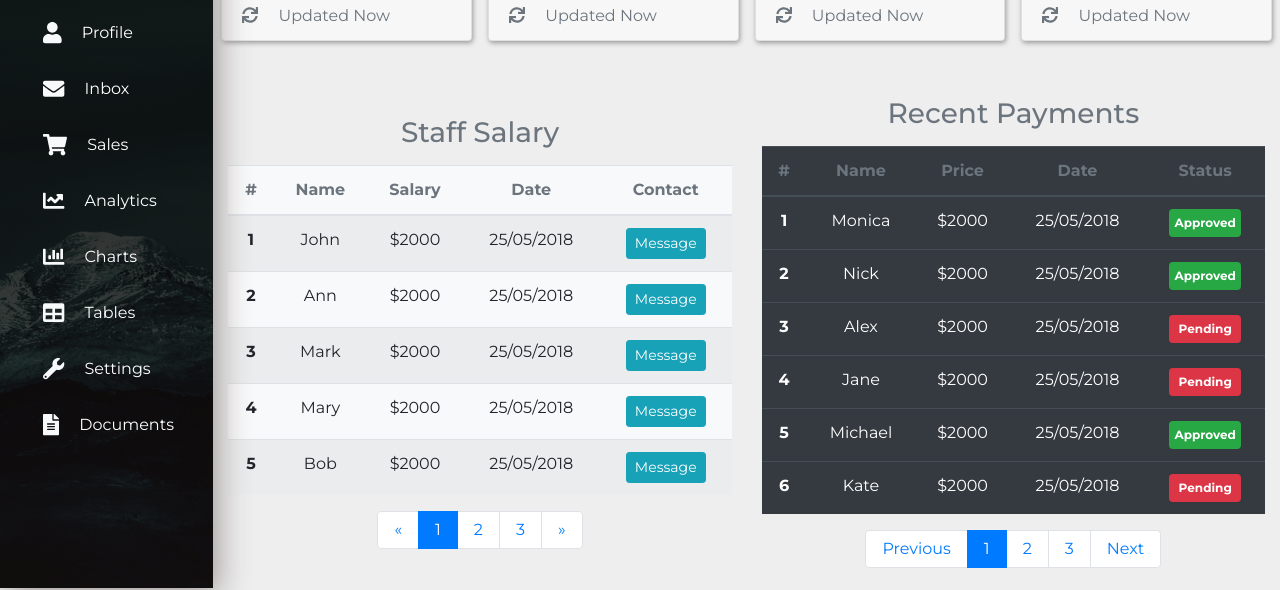
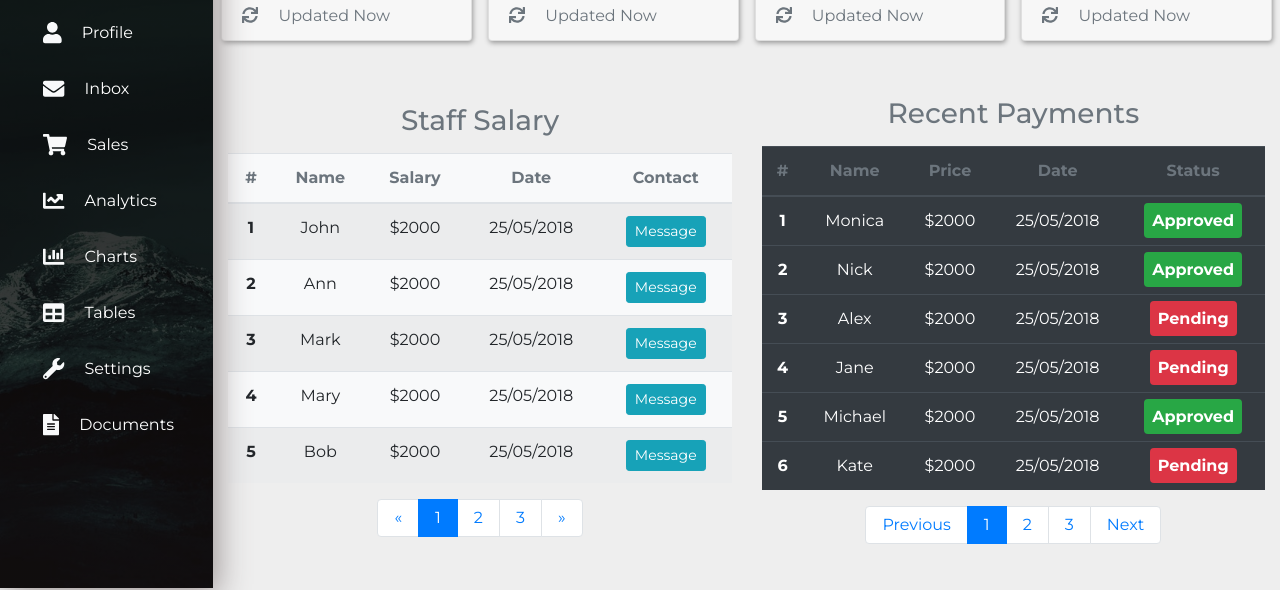
Before and after one commit to Hemand27/DASHBOARD, a plain HTML site: page index.html in a window 1280 px wide. Shown: the part 212-802 px from the top of the page. Drawn offline with nearby package versions, Linux system fonts and the light colour scheme; a script that the page names is missing.

Commit message:
Update index.html

```diff
--- a/index.html
+++ b/index.html
@@ -326,42 +326,42 @@
                         <td>Monica</td>
                         <td>$2000</td>
                         <td>25/05/2018</td>
-                        <td><span class="badge badge-success w-75 py-2">Approved</span></td>
+                        <td><span class="bg-success rounded p-2 " style="font-weight: bold;">Approved</span></td>
                       </tr>
                       <tr>
                         <th>2</th>
                         <td>Nick</td>
                         <td>$2000</td>
                         <td>25/05/2018</td>
-                        <td><span class="badge badge-success w-75 py-2">Approved</span></td>
+                        <td><span class="bg-success rounded p-2 " style="font-weight: bold;">Approved</span></td>
                       </tr>
                       <tr>
                         <th>3</th>
                         <td>Alex</td>
                         <td>$2000</td>
                         <td>25/05/2018</td>
-                        <td><span class="badge badge-danger w-75 py-2">Pending</span></td>
+                        <td><span class="bg-danger rounded p-2 " style="font-weight: bold;">Pending</span></td>
                       </tr>
                       <tr>
                         <th>4</th>
                         <td>Jane</td>
                         <td>$2000</td>
                         <td>25/05/2018</td>
-                        <td><span class="badge badge-danger w-75 py-2">Pending</span></td>
+                        <td><span class="bg-danger rounded p-2 " style="font-weight: bold;">Pending</span></td>
                       </tr>
                       <tr>
                         <th>5</th>
                         <td>Michael</td>
                         <td>$2000</td>
                         <td>25/05/2018</td>
-                        <td><span class="badge badge-success w-75 py-2">Approved</span></td>
+                        <td><span class="bg-success rounded p-2 " style="font-weight: bold;">Approved</span></td>
                       </tr>
                       <tr>
                         <th>6</th>
                         <td>Kate</td>
                         <td>$2000</td>
                         <td>25/05/2018</td>
-                        <td><span class="badge badge-danger w-75 py-2">Pending</span></td>
+                        <td><span class="bg-danger rounded p-2 " style="font-weight: bold;">Pending</span></td>
                       </tr>
                     </tbody>
                   </table>
```
